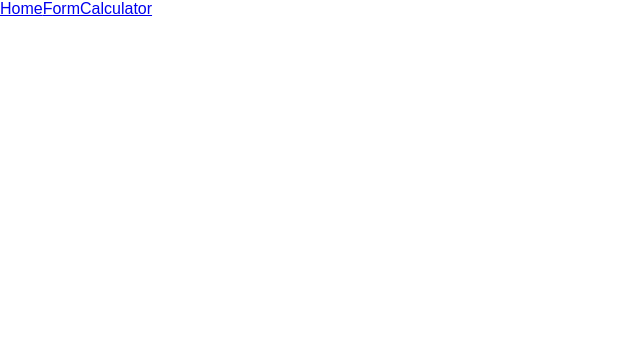
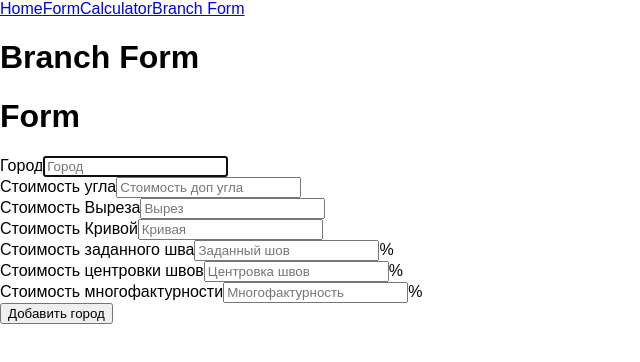
Before and after one commit to Drillibit/reactcalculator, a React (Create React App) app in the folder client/: page /branch-form in a window 1280 px wide. Shown: the top 362 px of the page, without its empty margins (0-640 px from the left). Built offline with nearby package versions, Linux system fonts and the light colour scheme; no server answers.

Commit message:
form completed and tested

```diff
--- a/client/src/App.js
+++ b/client/src/App.js
@@ -1,6 +1,6 @@
 import React, { Component } from 'react';
 import { connect } from 'react-redux';
-import * as actions from './actions/material';
+import * as actions from './actions/fetchData';
 import { BrowserRouter as Router, Route, Switch } from 'react-router-dom';
 import './App.css';
 
@@ -11,9 +11,11 @@ import Form from './components/Form/FormMain';
 import FormMain from './components/Form/FormMain';
 import Calculator from './components/calculator/Calculator';
 
+import BranchFormMain from './components/BranchForm/BranchFormMain';
+
 class App extends Component {
   componentDidMount() {
-    this.props.fetchMaterial()
+    this.props.fetchData()
   };
   render() {
     return (
@@ -24,6 +26,7 @@ class App extends Component {
           <Route exact path="/" component={Root} />
           <Route path="/form" component={FormMain} />
           <Route path="/calculator" component={Calculator} />
+          <Route path="/branch-form" component={BranchFormMain} />
         </Switch>
         </div>
       </Router>
--- a/client/src/actions/branch.js
+++ b/client/src/actions/branch.js
@@ -4,3 +4,28 @@ export const addBranch = (branch) => ({
     type: 'ADD_BRANCH',
     branch
 });
+
+export const startAddBranch = (branchData = {}) => {
+    return async (dispatch) => {
+        const {
+            branchName = '',
+            anglePrice = 0,
+            cutPrice = 0,
+            customStitch = 0,
+            stitchAlignment = 0,
+            multiMaterial = 0,
+            curvePrice = 0
+        } = branchData;
+        const branch = {
+            branchName,
+            anglePrice,
+            cutPrice,
+            customStitch,
+            stitchAlignment,
+            multiMaterial,
+            curvePrice
+        };
+        let res = await axios.post('/api/branch', branch);
+        dispatch(addBranch({ ...res.data }));
+    };
+};
--- a/client/src/actions/fetchData.js
+++ b/client/src/actions/fetchData.js
@@ -0,0 +1,11 @@
+import axios from 'axios';
+import { addMaterial } from './material';
+export const fetchData = () => {
+    return async (dispatch) => {
+        let res = await axios.get('/api/collections');
+        res.data.materials.map((material) => {
+            dispatch(addMaterial({ ...material }));
+            return material;
+        });
+    };
+};
--- a/client/src/actions/material.js
+++ b/client/src/actions/material.js
@@ -1,6 +1,6 @@
 import axios from 'axios';
 
-const addMaterial = (material) => ({
+export const addMaterial = (material) => ({
     type: 'ADD_MATERIAL',
     material
 });
@@ -20,12 +20,12 @@ export const startAddMaterial = (materialData = {}) => {
     };
 };
 
-export const fetchMaterial = () => {
-    return async (dispatch) => {
-        let res = await axios.get('/api/collections');
-        res.data.materials.map((material) => {
-            dispatch(addMaterial({...material}));
-            return material;
-        });
-    };
-};
+// export const fetchMaterial = () => {
+//     return async (dispatch) => {
+//         let res = await axios.get('/api/collections');
+//         res.data.materials.map((material) => {
+//             dispatch(addMaterial({...material}));
+//             return material;
+//         });
+//     };
+// };
--- a/client/src/components/BranchForm/FormMain.js
+++ b/client/src/components/BranchForm/BranchFormMain.js
@@ -1,19 +1,19 @@
 import React from 'react';
 import { connect } from 'react-redux';
 import Form from './Form';
-import addBranch from '../../actions/branch';
+import { startAddBranch } from '../../actions/branch';
 
-const FormMain = (props) => {
+const BranchFormMain = (props) => {
     return (
         <div>
             <h1>Branch Form</h1>
             <Form
                 onSubmit={(branch) => {
-                    props.dispatch(addBranch(branch));
+                    props.dispatch(startAddBranch(branch));
                 }}
             />
         </div>
     );
 };
 
-export default connect()(FormMain);
+export default connect()(BranchFormMain);
--- a/client/src/components/BranchForm/Form.js
+++ b/client/src/components/BranchForm/Form.js
@@ -11,8 +11,13 @@ class Form extends Component {
             customStitch: props.branch ? props.branch.customStitch : '',
             stitchAlignment: props.branch ? props.branch.stitchAlignment : '',
             multiMaterial: props.branch ? props.branch.multiMaterial : '',
+            curvePrice: props.branch ? props.barnch.curvePrice : '',
             error: ''
         };
+    }
+    onCurvePriceChange = (e) => {
+        const curvePrice = e.target.value;
+        this.setState(() => ({ curvePrice }));
     }
     onMultiMaterialChange = (e) => {
         const multiMaterial = e.target.value;
@@ -43,9 +48,21 @@ class Form extends Component {
         this.setState(() => ({ branchName }));
     };
     onSubmit = (e) => {
-        e.peventDefault();
-        if (!this.state.branchName || !this.state.anglePrice || !this.state.customStitch || !this.state.multiMaterial || !this.state.cutPrice || !this.state.stitchAlignment){
-            this.setState({ error: 'Пожалуйста заполните все поля' });
+        e.preventDefault();
+        if (!this.state.branchName
+            ||
+            !this.state.anglePrice
+            ||
+            !this.state.customStitch
+            ||
+            !this.state.multiMaterial
+            ||
+            !this.state.cutPrice
+            ||
+            !this.state.stitchAlignment
+            ||
+            !this.state.curvePrice){
+            this.setState(() => ({ error: 'Пожалуйста заполните все поля' }));
         } else {
             this.setState(() => ({ error: ''}));
             this.props.onSubmit({
@@ -54,7 +71,8 @@ class Form extends Component {
                 cutPrice: this.state.cutPrice,
                 customStitch: this.state.cutPrice,
                 stitchAlignment: this.state.stitchAlignment,
-                multiMaterial: this.state.multiMaterial
+                multiMaterial: this.state.multiMaterial,
+                curvePrice: this.state.curvePrice
             })
         }
     };
@@ -63,7 +81,81 @@ class Form extends Component {
             <div>
                 <h1>Form</h1>
                 {this.state.error && <p>{this.state.error}</p>}
+                <form onSubmit={this.onSubmit}>
+                    <div>
+                        <label>Город</label>
+                        <input
+                            type="text"
+                            placeholder="Город"
+                            autoFocus
+                            value={this.state.branchName}
+                            onChange={this.onBranchNameChange}
+                        />
+                    </div>
+                    <div>
+                        <label>Стоимость угла</label>
+                        <input
+                            type="number"
+                            placeholder="Стоимость доп угла"
+                            value={this.state.anglePrice}
+                            onChange={this.onAnglePriceChange}
+                        />
+                    </div>
+                    <div>
+                        <label>Стоимость Выреза</label>
+                        <input
+                            type="number"
+                            placeholder="Вырез"
+                            value={this.state.cutPrice}
+                            onChange={this.onCutPriceChange}
+                        />
+                    </div>
+                    <div>
+                        <label>Стоимость Кривой</label>
+                        <input
+                            type="number"
+                            placeholder="Кривая"
+                            value={this.state.curvePrice}
+                            onChange={this.onCurvePriceChange}
+                        />
+                    </div>
+                    <div>
+                    <label>Стоимость заданного шва</label>
+                        <input
+                            type="number"
+                            placeholder="Заданный шов"
+                            value={this.state.customStitch}
+                            onChange={this.onCustomStitchChange}
+                        />
+                        <span>%</span>
+                    </div>
+                    <div>
+                        <label>Стоимость центровки швов</label>
+                        <input
+                            type="number"
+                            placeholder="Центровка швов"
+                            value={this.state.stitchAlignment}
+                            onChange={this.onStitchAlignMentChange}
+                        />
+                        <span>%</span>
+                    </div>
+                    <div>
+                    <label>Стоимость многофактурности</label>
+                        <input
+                            type="number"
+                            placeholder="Многофактурность"
+                            value={this.state.multiMaterial}
+                            onChange={this.onMultiMaterialChange}
+                        />
+                        <span>%</span>
+                    </div>
+                    <button>
+                        Добавить город
+                    </button>
+                </form>
             </div>
         );
     };
 };
+
+export default Form;
--- a/client/src/components/Form/CurrentMat.js
+++ b/client/src/components/Form/CurrentMat.js
@@ -2,7 +2,6 @@ import React from 'react';
 import { connect } from 'react-redux';
 
 const CurrentMat = (props) => {
-    console.log(props);
     return (
         <div>
             <ul>
--- a/client/src/components/Menu.js
+++ b/client/src/components/Menu.js
@@ -7,6 +7,7 @@ const Menu = (props) => {
             <Link to="/">Home</Link>
             <Link to="/form">Form</Link>
             <Link to="/calculator">Calculator</Link>
+            <Link to="/branch-form">Branch Form</Link>
         </nav>
     );
 };
--- a/client/src/components/Root.js
+++ b/client/src/components/Root.js
@@ -1,5 +1,4 @@
 import React from 'react';
-import FormMain from './Form/FormMain';
 
 const Root = (props) => {
     return (
```
Also changed, not shown: 2 other files (tests, documents, lock files or other folders).
